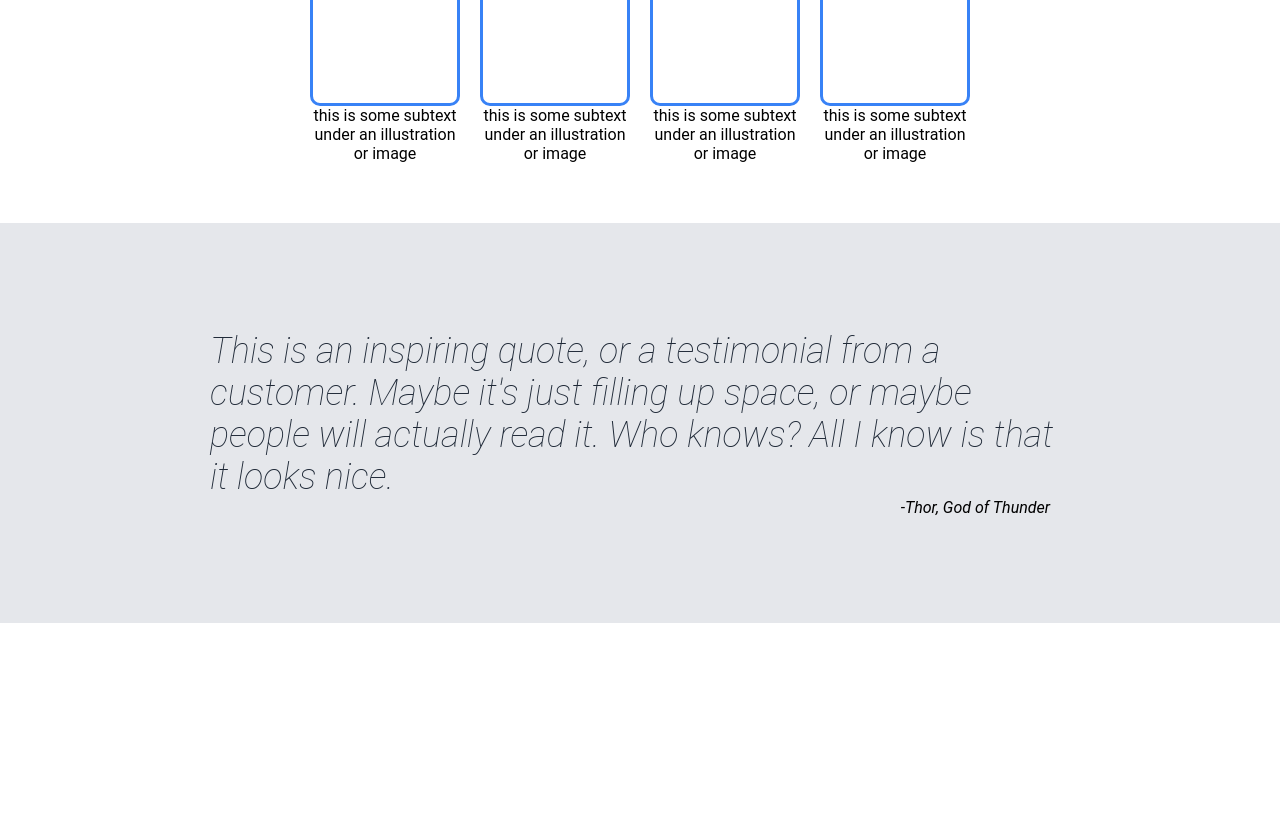
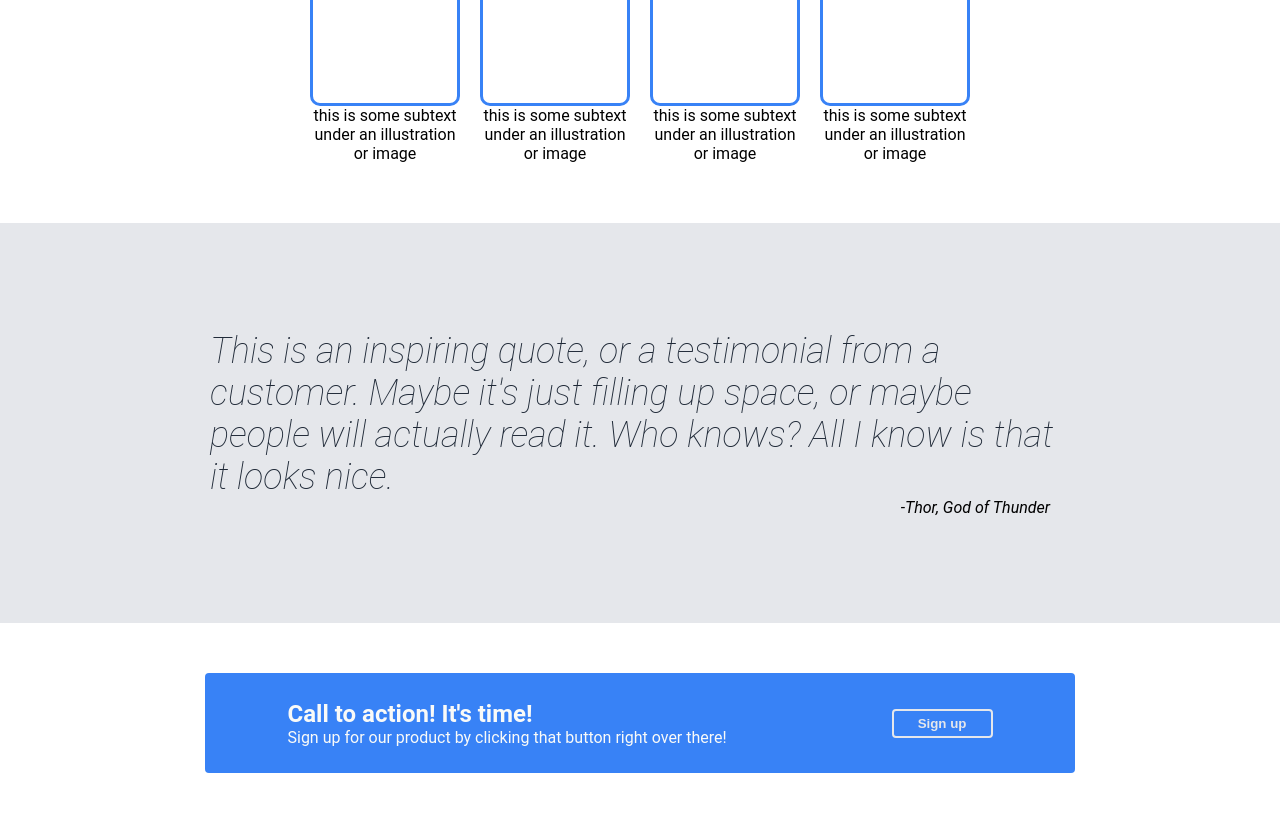
Before and after one commit to Vinay1291/Landing-page, a plain HTML site: page index.html in a window 1280 px wide. Shown: the part 564-1387 px from the top of the page. Before the commit the page ends 1187 px from the top, so only its background shows below. Drawn offline with Linux system fonts and the light colour scheme.

Commit message:
action section is done.

```diff
--- a/index.html
+++ b/index.html
@@ -71,21 +71,23 @@
 
     <div class="quote">
         <div class="quote-sub">
-            <p class="quote-text">This is an inspiring quote, or a testimonial from a customer. Maybe it's just filling up space, or maybe
+            <p class="quote-text">This is an inspiring quote, or a testimonial from a customer. Maybe it's just filling
+                up space, or maybe
                 people will actually read it. Who knows? All I know is that it looks nice.</p>
             <em class="quote-name">-Thor, God of Thunder</em>
         </div>
     </div>
 
-    <!--
     <div class="action">
         <div class="act">
-            <h3>Call to action! It's time!</h3>
-            <p>Sign up for our product by clicking that button right over there!</p>
-            <button>Sign up</button>
+            <div class="act-main">
+                <h2 class="act-title">Call to action! It's time!</h2>                <p class="act-text">Sign up for our product by clicking that button right over there!</p>
+            </div>
+            <button class="act-button">Sign up</button>
         </div>
     </div>
 
+    <!--
     <div class="footer">
         Copyright &copy The Vinay Project 2025
     </div>
--- a/style.css
+++ b/style.css
@@ -170,7 +170,35 @@ body {
     display: flex;
     justify-content: center;
     align-items: center;
-    /* padding: 50px 0; */
+    /* margin-bottom: 60px; */
 }
 
 /* Action section */
+
+.act-button {
+    color: #E5E7EB;
+    background-color: #3882F6;
+    border: 2px #E5E7EB solid;
+    padding: 5px 24px;
+    border-radius: 4px;
+    text-align: center;
+    font-weight: bold;
+}
+
+.act {
+    color: #F9FAF8;
+    background-color: #3882F6;
+    height: 100px;
+    width: 870px;
+    border-radius: 4px;
+    display: flex;
+    justify-content: space-around;
+    align-items: center;
+}
+
+.action {
+    min-height: 200px;
+    display: flex;
+    justify-content: center;
+    align-items: center;
+}
```
